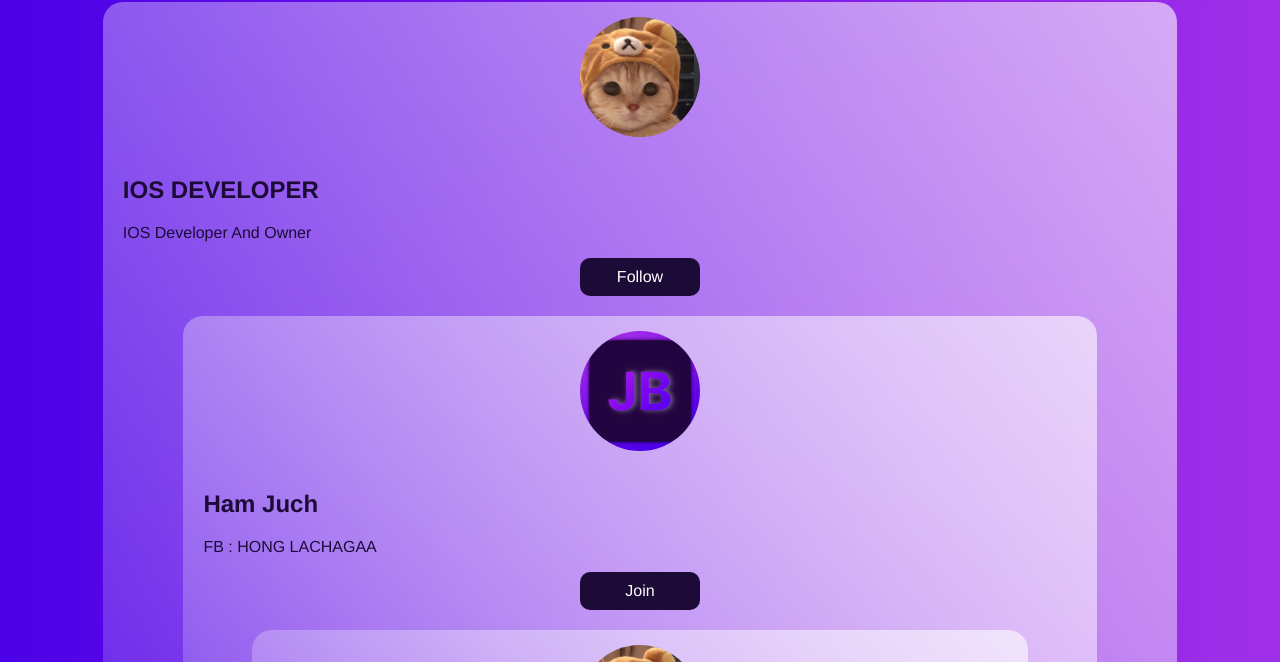
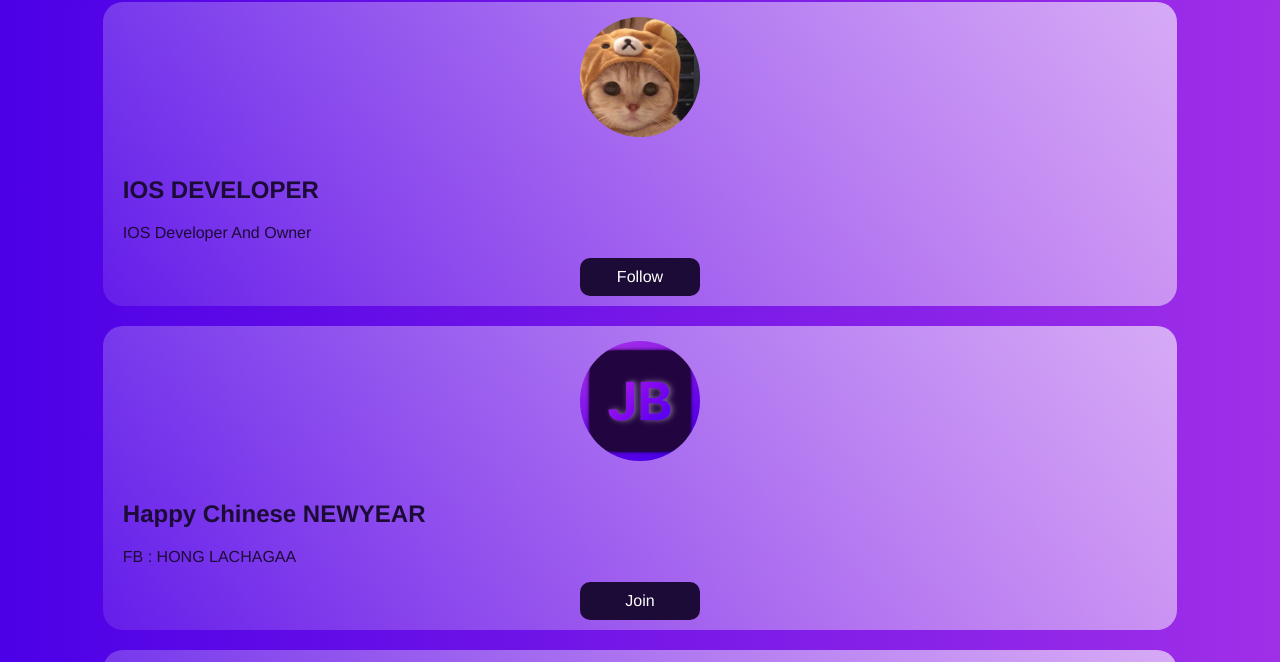
Before and after one commit to HongZzIOs/VIP.github.io, a plain HTML site: page index.html in a window 1280 px wide. Shown: the part 70-732 px from the top of the page. Drawn offline with Linux system fonts and the light colour scheme.

Commit message:
Update index.html

```diff
--- a/index.html
+++ b/index.html
@@ -25,11 +25,13 @@
 <h2>IOS DEVELOPER</h2>
 <p>IOS Developer And Owner</p>
 <a href="https://t.me//theldofnop">Follow</a>
+</div>
 <div class="card-devs">
 <img src="My Channel.png">
-<h2>Ham Juch</h2>
+<h2>Happy Chinese NEWYEAR</h2>
 <p>FB : HONG LACHAGAA </p>
 <a href="https://www.pornhub.com/">Join</a>
+</div>
 <div class="card-devs">
 <img src="Me.png">
 <h2>My FB</h2>
```
